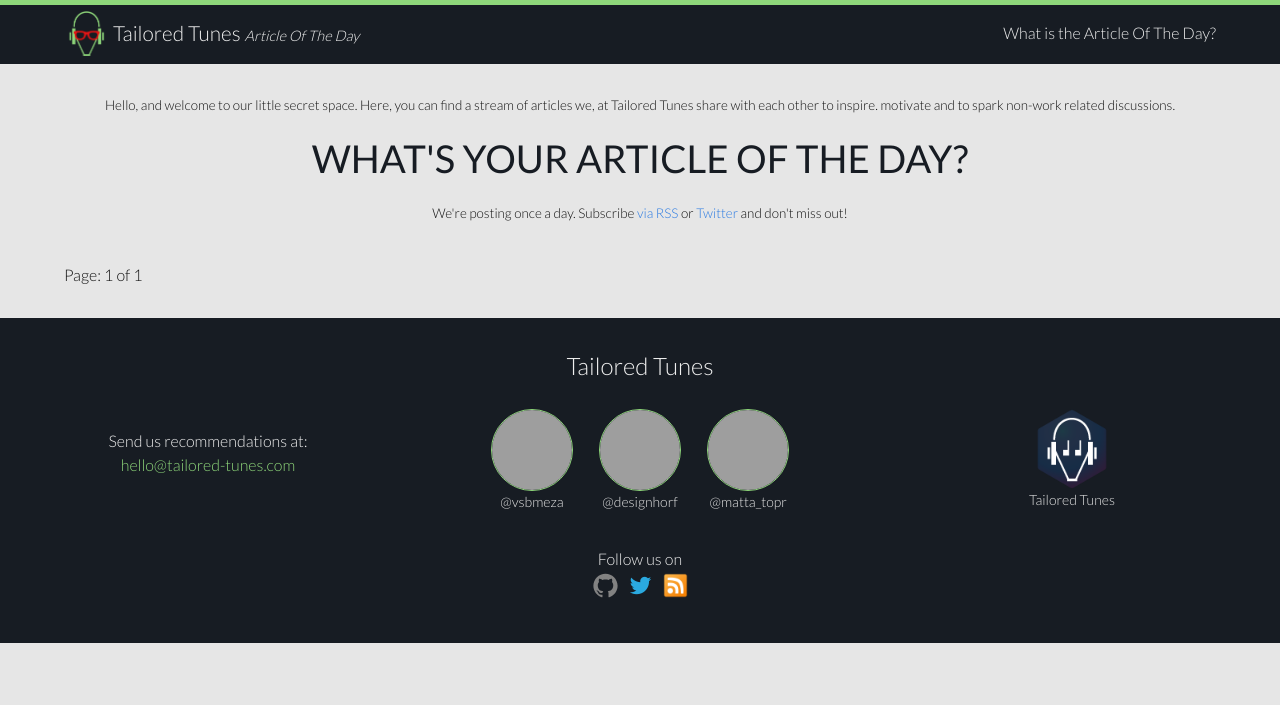
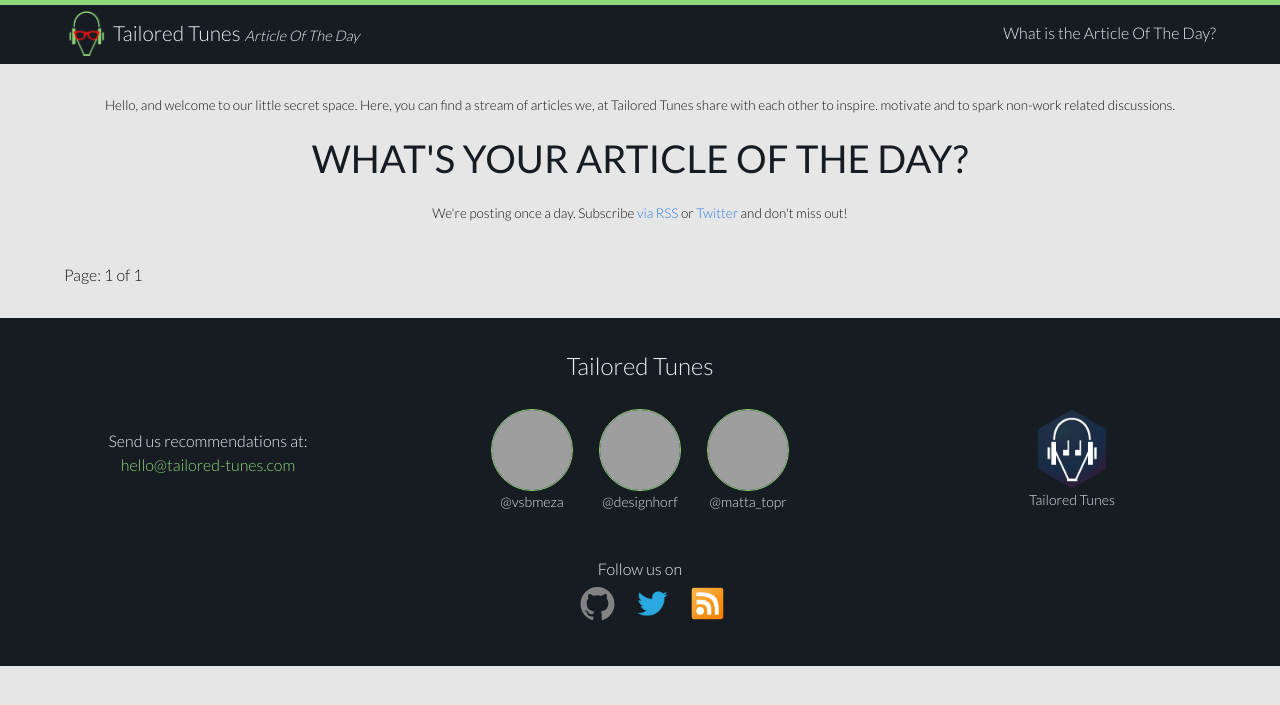
Before and after one commit to meza/test-gh, a Jekyll site: the page built from index.html, in a window 1280 px wide. Shown: the top 705 px of the page. Built offline with Jekyll 4.4.1, drawn with Linux system fonts in a browser that asks for light colours; the list of posts is cut into pages by our own code; grey boxes are pictures that could not be loaded.

Commit message:
modified size of social icons stateshifter/tatu-project#66

```diff
--- a/_includes/footer.html
+++ b/_includes/footer.html
@@ -80,7 +80,7 @@
           <li>
             <a href="https://twitter.com/{{ site.twitter_username }}" target="_blank">
               <span class="icon  icon--twitter">
-                <img src="{{ site.baseurl }}/assets/twitter-icon.png" alt="Twitter" title="@{{ site.twitter_username }}" height="25" width="25" />
+                <img src="{{ site.baseurl }}/assets/twitter-icon.png" alt="Twitter" title="@{{ site.twitter_username }}" height="35" width="35" />
               </span>
             </a>
           </li>
@@ -88,7 +88,7 @@
 
           <li>
             <p class="rss-subscribe"><a href="{{ "/feed.xml" | prepend: site.baseurl }}">
-            <img src="{{ site.baseurl }}/assets/rss.png" alt="RSS" title="RSS" height="25" width="25" /></a></p>
+            <img src="{{ site.baseurl }}/assets/rss.png" alt="RSS" title="RSS" height="35" width="35" /></a></p>
           </li>
         </ul>
       </div>
--- a/_sass/_base.scss
+++ b/_sass/_base.scss
@@ -182,8 +182,8 @@ pre {
 
     > svg {
         display: inline-block;
-        width: 25px;
-        height: 25px;
+        width: 35px;
+        height: 35px;
         vertical-align: middle;
 
         path {
--- a/_sass/_footer.scss
+++ b/_sass/_footer.scss
@@ -15,13 +15,13 @@
 }
 
 .followus {
-    margin-bottom: 0;
+    margin-bottom: 5px;
     text-align: center;
 }
 
 .socialBox {
     float: left;
-    margin-top: 20px;
+    margin-top: 30px;
     width: 100%;
 }
 
@@ -31,7 +31,7 @@
     margin-left: 0;
 
     li:nth-child(2) {
-        margin: 0 10px;
+        margin: 0 20px;
     }
 
     a {
@@ -42,7 +42,7 @@
 .social-media-list {
     display: flex;
     margin: 0 auto;
-    width: 95px;
+    width: 120px;
 }
 
 .contact-list a,
```
